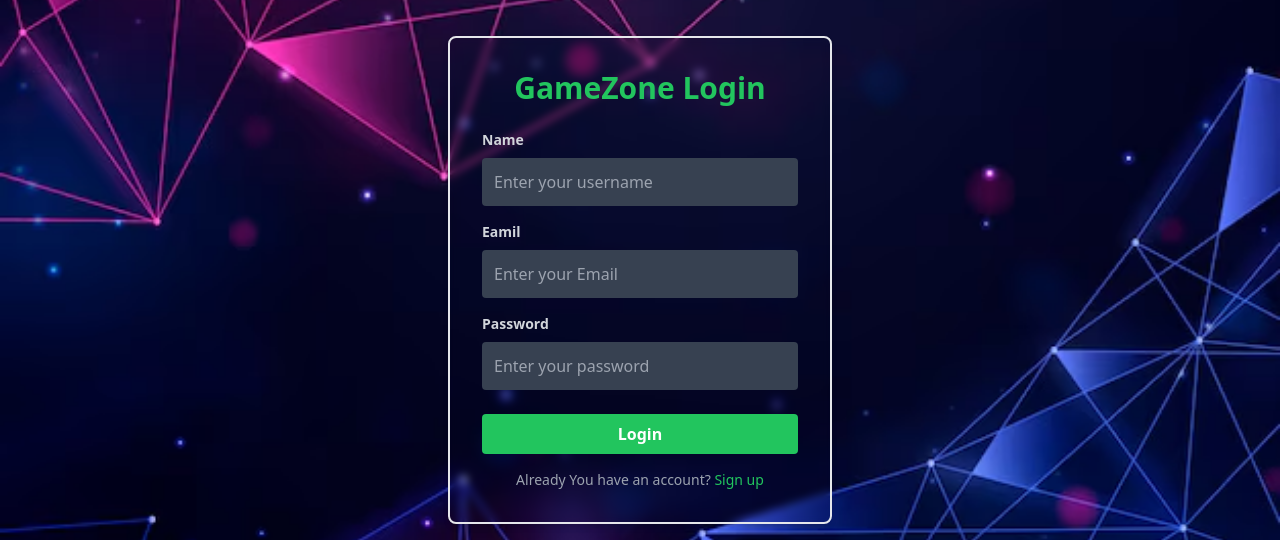
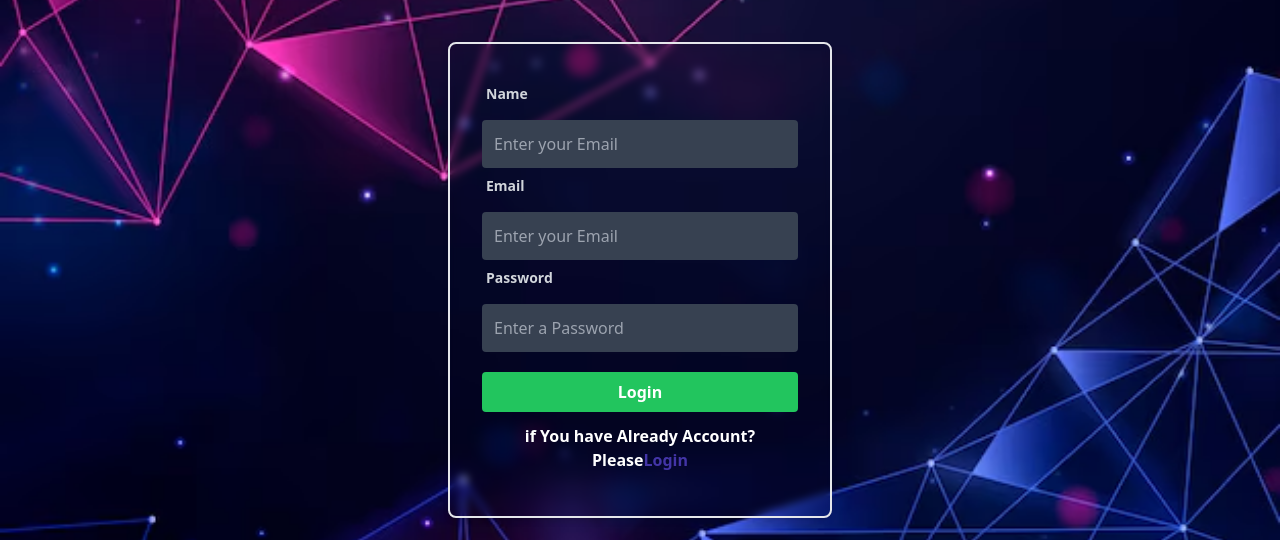
Before and after one commit to PritomChakma/PH-Assignment-10, a React (Vite) app: page /registration in a window 1280 px wide. Shown: the part 184-724 px from the top of the page. Built offline with nearby package versions, Linux system fonts and the light colour scheme.

Commit message:
create user with email and password

```diff
--- a/src/Firebase/firebase.js
+++ b/src/Firebase/firebase.js
@@ -1,5 +1,6 @@
 // Import the functions you need from the SDKs you need
 import { initializeApp } from "firebase/app";
+import { getAuth } from "firebase/auth";
 // TODO: Add SDKs for Firebase products that you want to use
 // https://firebase.google.com/docs/web/setup#available-libraries
 
--- a/src/Pages/Login.jsx
+++ b/src/Pages/Login.jsx
@@ -2,6 +2,10 @@ import { Link } from "react-router-dom";
 import banner from "../assets/banner.avif";
 
 const Login = () => {
+
+
+
+
   return (
     <div>
     <div
@@ -13,53 +17,47 @@ const Login = () => {
       }}
     >
       <div className="border-2 backdrop-blur-sm rounded-lg shadow-md p-8 max-w-sm w-full">
-          <h1 className="text-3xl font-bold text-green-500 text-center mb-6">
-            GameZone Login
-          </h1>
-          <form>
-            <div className="mb-4">
-              <label
-                className="block text-gray-300 text-sm font-bold mb-2"
-                htmlFor="username"
-              >
+        <form onSubmit={handleRegister}>
+
+          <div className="">
+            <label className="label ">
+              <span className="block text-gray-300 text-sm font-bold mb-2">
                 Email
+              </span>
             </label>
             <input
-                type="text"
-                id="username"
+              type="email"
+              name="email"
+              placeholder="Enter your Email"
               className="bg-gray-700 text-gray-200 placeholder-gray-400 w-full p-3 rounded focus:outline-none focus:ring-2 focus:ring-green-500"
-                placeholder="Enter your Email"
               required
             />
           </div>
-            <div className="mb-6">
-              <label
-                className="block text-gray-300 text-sm font-bold mb-2"
-                htmlFor="password"
-              >
+          <div className="">
+            <label className="label ">
+              <span className="block text-gray-300 text-sm font-bold mb-2">
                 Password
+              </span>
             </label>
             <input
               type="password"
-                id="password"
+              name="password"
+              placeholder="Enter a Password"
               className="bg-gray-700 text-gray-200 placeholder-gray-400 w-full p-3 rounded focus:outline-none focus:ring-2 focus:ring-green-500"
-                placeholder="Enter your password"
               required
             />
           </div>
-            <div className="flex items-center justify-between">
-              <button
-                type="submit"
-                className="bg-green-500 hover:bg-green-600 text-white font-bold py-2 px-4 rounded w-full"
-              >
+
+          <div className=" mt-5 ">
+            <button className="bg-green-500 hover:bg-green-600 text-white font-bold py-2 px-4 rounded w-full">
               Login
             </button>
           </div>
         </form>
-          <p className="text-gray-400 text-sm mt-4 text-center">
-            Don't have an account?{" "}
-            <Link to="/registration" className="text-green-500 hover:underline">
-              Sign up
+        <p className="text-center font-bold my-3 text-white">
+         You Dont have Account? Please
+          <Link className="text-[#4335A7]" to="/register">
+            Login
           </Link>
         </p>
       </div>
--- a/src/Pages/Registration.jsx
+++ b/src/Pages/Registration.jsx
@@ -1,7 +1,31 @@
 import { Link } from "react-router-dom";
 import banner from "../assets/banner.avif";
+import { useContext } from "react";
+import { AuthContex } from "../Router/AuthProvider";
 
 const Registration = () => {
+  const {createUser} =useContext(AuthContex)
+  const handleRegister = (e) => {
+    e.preventDefault();
+    const form = e.target;
+    const name = form.name.value;
+    const email = form.email.value;
+    const password = form.password.value;
+    const user = { name, email, password };
+    console.log(user);
+
+    // create user
+    createUser(email, password)
+   .then(result =>{
+    console.log(result.user);
+   })
+   .catch(error =>{
+    console.log("ERROR", error.message);
+   })
+
+
+  };
+
   return (
     <div>
       <div
@@ -13,68 +37,60 @@ const Registration = () => {
         }}
       >
         <div className="border-2 backdrop-blur-sm rounded-lg shadow-md p-8 max-w-sm w-full">
-            <h1 className="text-3xl font-bold text-green-500 text-center mb-6">
-              GameZone Login
-            </h1>
-            <form>
-              <div className="mb-4">
-                <label
-                  className="block text-gray-300 text-sm font-bold mb-2"
-                  htmlFor="username"
-                >
+          <form onSubmit={handleRegister}>
+            <div className="">
+              <label className="label ">
+                <span className="block text-gray-300 text-sm font-bold mb-2">
                   Name
+                </span>
               </label>
               <input
                 type="text"
-                  id="username"
+                name="name"
+                placeholder="Enter your Email"
                 className="bg-gray-700 text-gray-200 placeholder-gray-400 w-full p-3 rounded focus:outline-none focus:ring-2 focus:ring-green-500"
-                  placeholder="Enter your username"
                 required
               />
             </div>
-              <div className="mb-4">
-                <label
-                  className="block text-gray-300 text-sm font-bold mb-2"
-                  htmlFor="username"
-                >
-                Eamil
+            <div className="">
+              <label className="label ">
+                <span className="block text-gray-300 text-sm font-bold mb-2">
+                  Email
+                </span>
               </label>
               <input
                 type="email"
-                  id="username"
+                name="email"
+                placeholder="Enter your Email"
                 className="bg-gray-700 text-gray-200 placeholder-gray-400 w-full p-3 rounded focus:outline-none focus:ring-2 focus:ring-green-500"
-                  placeholder="Enter your Email"
                 required
               />
             </div>
-              <div className="mb-6">
-                <label
-                  className="block text-gray-300 text-sm font-bold mb-2"
-                  htmlFor="password"
-                >
+            <div className="">
+              <label className="label ">
+                <span className="block text-gray-300 text-sm font-bold mb-2">
                   Password
+                </span>
               </label>
               <input
                 type="password"
-                  id="password"
+                name="password"
+                placeholder="Enter a Password"
                 className="bg-gray-700 text-gray-200 placeholder-gray-400 w-full p-3 rounded focus:outline-none focus:ring-2 focus:ring-green-500"
-                  placeholder="Enter your password"
                 required
               />
             </div>
-              <div className="flex items-center justify-between">
-                <button
-                  type="submit"
-                  className="bg-green-500 hover:bg-green-600 text-white font-bold py-2 px-4 rounded w-full"
-                >
+
+            <div className=" mt-5 ">
+              <button className="bg-green-500 hover:bg-green-600 text-white font-bold py-2 px-4 rounded w-full">
                 Login
               </button>
             </div>
           </form>
-            <p className="text-gray-400 text-sm mt-4 text-center">
-           Already You have an account?{" "}
-              <Link to="/login" className="text-green-500 hover:underline">
-              Sign up
+          <p className="text-center font-bold my-3 text-white">
+            if You have Already Account? Please
+            <Link className="text-[#4335A7]" to="/login">
+              Login
             </Link>
           </p>
         </div>
--- /dev/null
+++ b/src/Router/AuthProvider.jsx
@@ -0,0 +1,18 @@
+import { createUserWithEmailAndPassword } from "firebase/auth";
+import { createContext } from "react";
+import { auth } from "../Firebase/firebase";
+
+export const AuthContex = createContext();
+const AuthProvider = ({ children }) => {
+  const createUser = (email, password) => {
+    return createUserWithEmailAndPassword(auth, email, password);
+  };
+
+  const authInfo = {
+    createUser,
+  };
+
+  return <AuthContex.Provider value={authInfo}>{children}</AuthContex.Provider>;
+};
+
+export default AuthProvider;
--- a/src/main.jsx
+++ b/src/main.jsx
@@ -2,10 +2,13 @@ import { StrictMode } from "react";
 import { createRoot } from "react-dom/client";
 import { RouterProvider } from "react-router-dom";
 import "./index.css";
+import AuthProvider from "./Router/AuthProvider.jsx";
 import router from "./Router/router.jsx";
 
 createRoot(document.getElementById("root")).render(
   <StrictMode>
-    <RouterProvider router={router} />
+    <AuthProvider>
+      <RouterProvider router={router} />
+    </AuthProvider>
   </StrictMode>
 );
```
Lines whose indentation alone changed are shown as unchanged.
